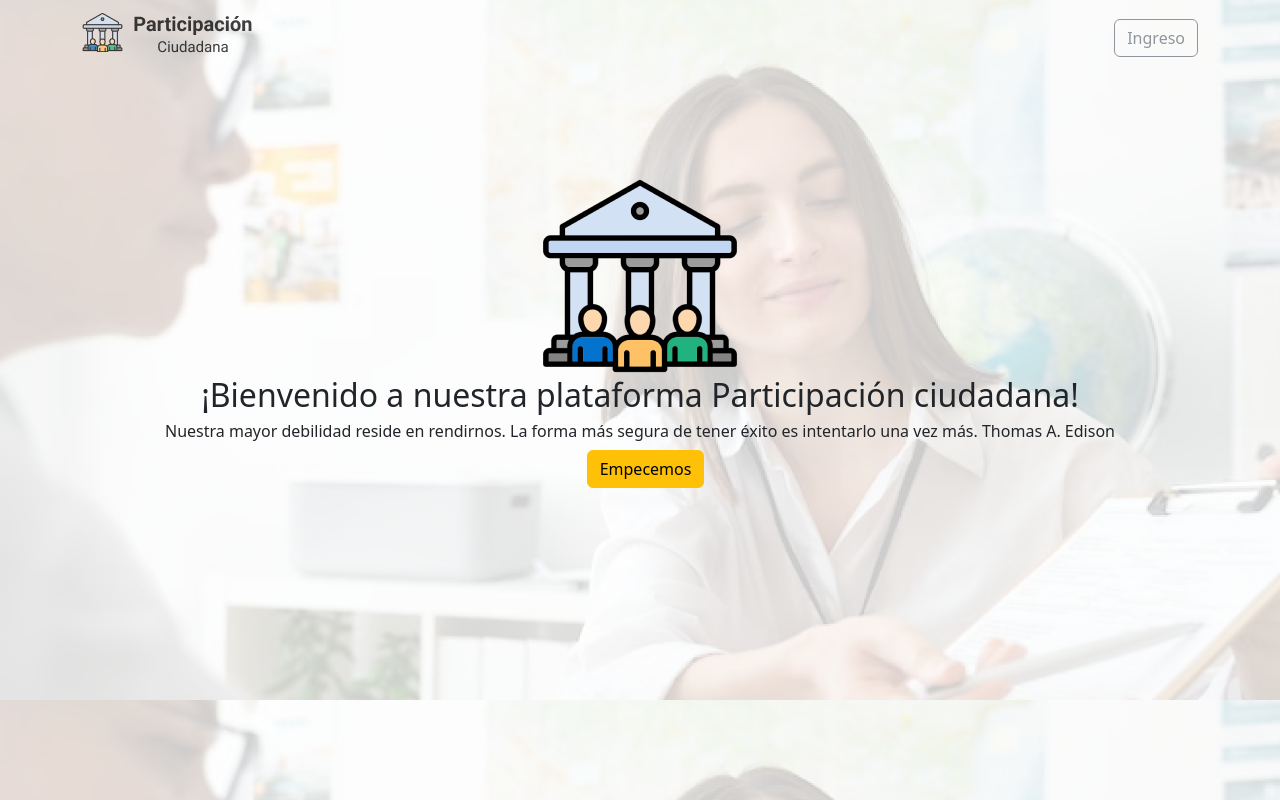
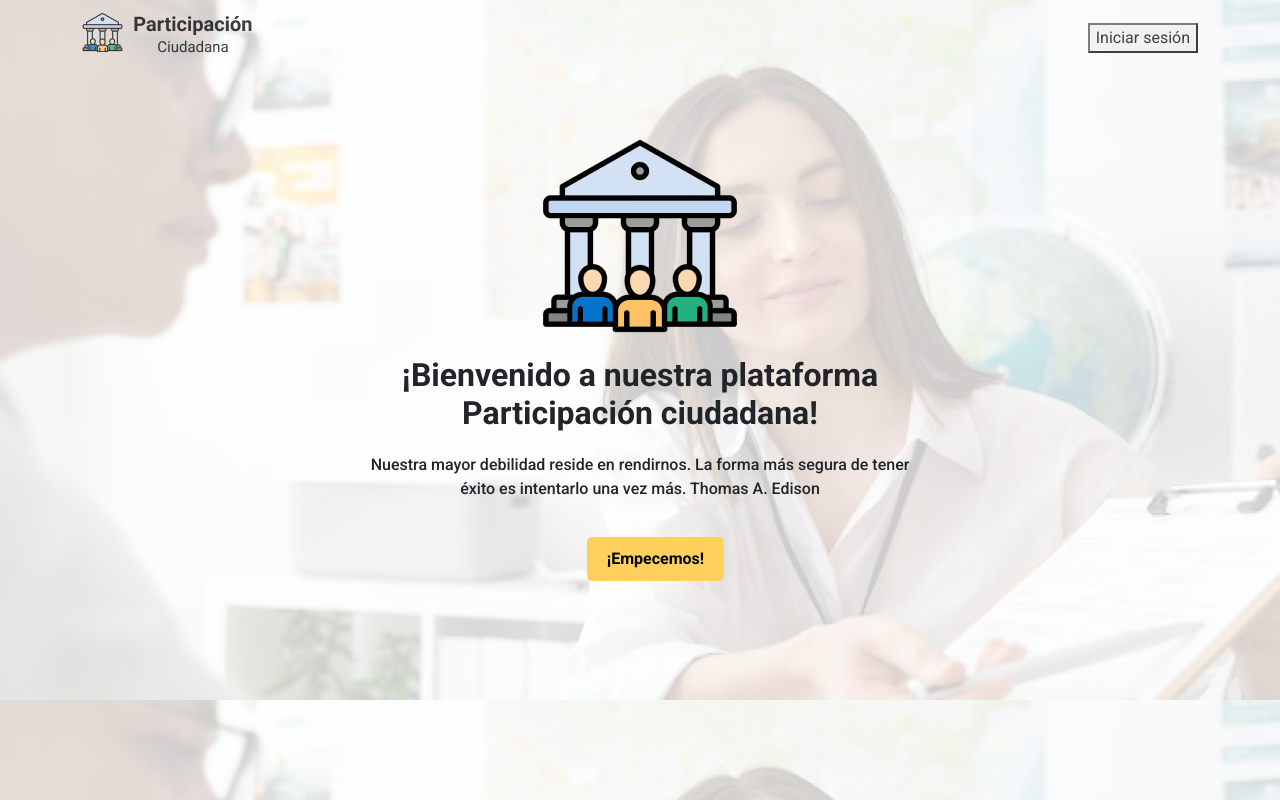
Before and after one commit to vchincapie0/retosena, a Flask app: page / in a window 1280 px wide. Run offline with Flask 3, Linux system fonts and the light colour scheme.

Commit message:
Se realizan ajustes a templates y sus respectivos css

```diff
--- a/static/css/index.css
+++ b/static/css/index.css
@@ -1,5 +1,28 @@
+/* Fuentes */
+@import url('https://fonts.googleapis.com/css2?family=Roboto:wght@300;400;500;700&display=swap');
+
+/* Variables */
+
+h1,h2,h3,h4,h5,h6{
+    font-family: 'Roboto';
+    font-weight: 700;
+}
+
+p,a,button,label,input{
+    font-family: 'Roboto';
+}
+
+:root{
+    --primary-color: #FFD15C;
+    --secondary-color: #000;
+    --fontS-titulo: 30px;
+    --fontS-subtitulos: 22px;
+    --fontS-parra: 16px;
+}
+
+/* Styles */
 body{
-    background-image: url(img/background.png);
+    background-image: url(../img/background.png);
 }
 
 #navbar{
@@ -8,22 +31,32 @@ body{
 
 .img-cuerpo{
     display: flex;
-    margin-top: 100px;
+    margin-top: 60px;
     justify-content: center;
-
+    margin-bottom: 20px;
 }
 
 .cont-cuerpo{
     display: flex;
     justify-content: center;
+    text-align: center;
+    margin-bottom: 20px;
 }
 
 .nosotros{
     display: flex;
     justify-content: center;
+    text-align: center;
+    font-weight: 500;
 }
 
 #empecemos{
+    color: var(--secondary-color);
+    text-decoration: none;
     display: flex;
     justify-content: center;
+    margin-top: 20px;
+    background: var(--primary-color);
+    padding: 10px 20px;
+    border-radius: 5px;
 }
--- a/templates/index.html
+++ b/templates/index.html
@@ -15,11 +15,9 @@
               <a class="navbar-brand" href="#">
                 <img src="{{url_for ('static', filename='img/logo.png')}}" alt="logo">
               </a>
-
-                <button class="btn btn-outline-secondary" id="ingreso" type="submit">Ingreso</button>
-
+             <button href="login.html" class="ingreso">Iniciar sesión</button>
             </div>
-          </nav>
+        </nav>
     </header>
 
     <main>
@@ -27,11 +25,11 @@
             <img src="{{url_for ('static', filename='img/principalicon.png')}}" alt="">
         </div>
 
-        <h2 class="cont-cuerpo">¡Bienvenido a nuestra plataforma Participación ciudadana!</h2>
+        <h2 class="cont-cuerpo">¡Bienvenido a nuestra plataforma <br> Participación ciudadana!</h2>
 
-        <h6 class="nosotros">Nuestra mayor debilidad reside en rendirnos. La forma más segura de tener éxito es intentarlo una vez más. Thomas A. Edison</h6>
+        <p class="nosotros">Nuestra mayor debilidad reside en rendirnos. La forma más segura de tener <br> éxito es intentarlo una vez más. Thomas A. Edison</p>
         <div class="d-grid gap-2 col-1 mx-auto">
-            <button type="submit" class="btn btn-warning" id="empecemos">Empecemos</button>
+            <a href="#" id="empecemos"><strong>¡Empecemos!</strong></a>
         </div>
     </main>
 
```
Also changed, not shown: static/img/background.png (renamed from static/css/img/background.png).
